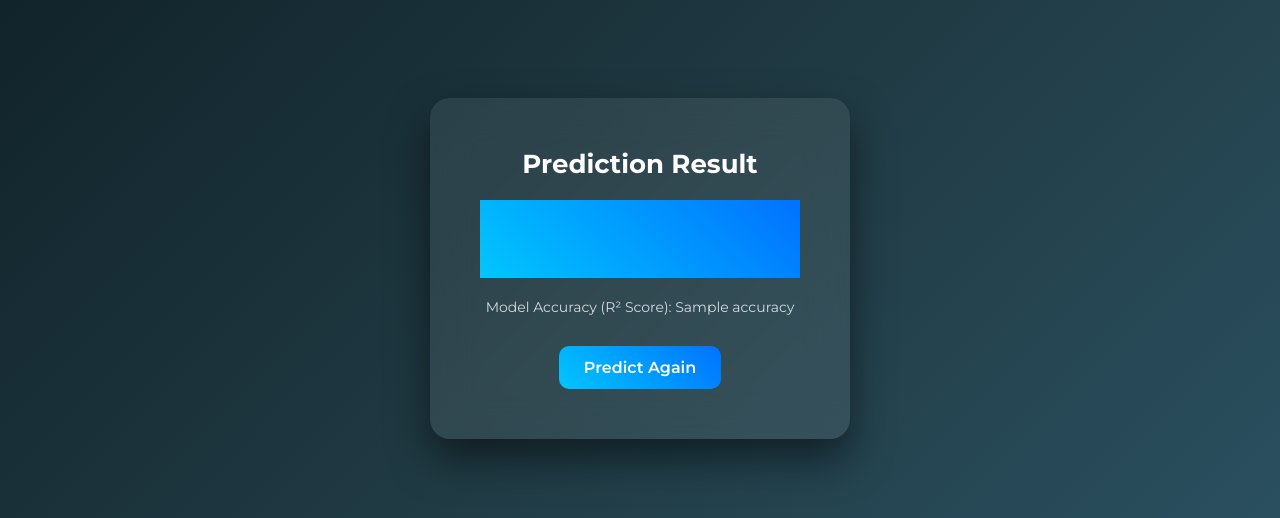
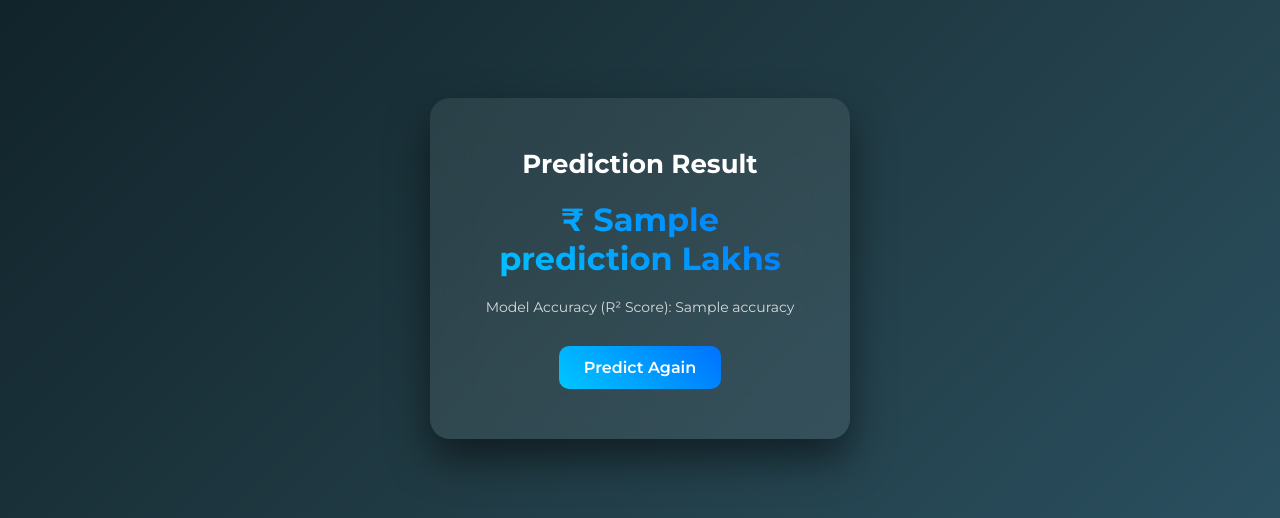
Before and after one commit to RajeshParishapogu/house-price-prediction, a Flask app: template templates/result.html in a window 1280 px wide. Shown: the part 132-650 px from the top of the page. Run offline with Flask 3, Linux system fonts and the light colour scheme; the template is opened without the code that fills it: most values are stand-ins (such as "Sample title", 1, 10 or a date in 2020); parts of the project's set-up code (start-up, migrations or seed data) failed here and were passed over.

Commit message:
Added result.html

```diff
--- a/templates/result.html
+++ b/templates/result.html
@@ -49,6 +49,7 @@
             font-weight:700;
             margin-bottom:20px;
             background: linear-gradient(45deg,#00c6ff,#0072ff);
+            -webkit-background-clip:text;
             -webkit-text-fill-color:transparent;
         }
 
```
